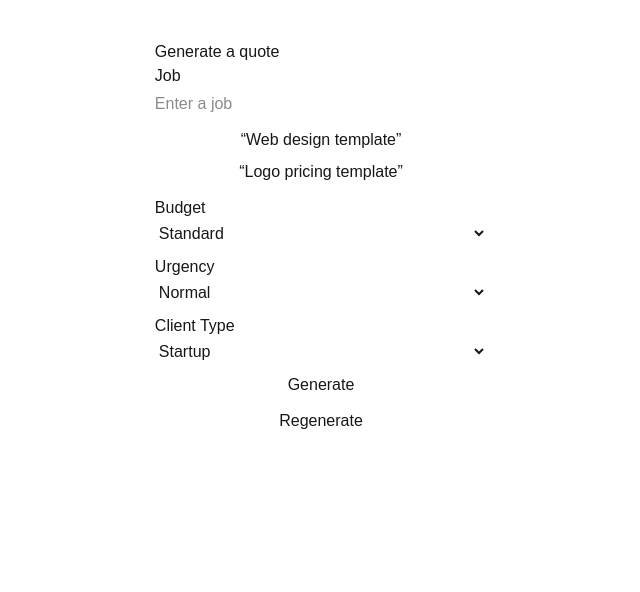
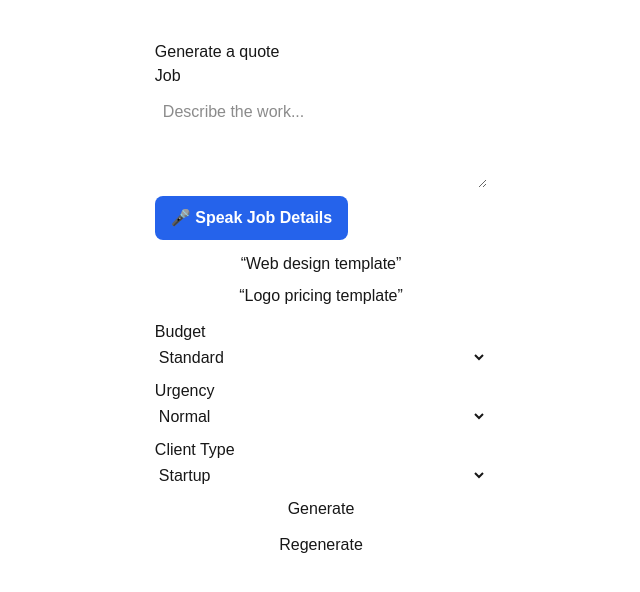
Before and after one commit to brandonrwill514/Quickpro, a Next.js app: page /quote in a window 1280 px wide. Shown: the top 592 px of the page, without its empty margins (319-959 px from the left). Built offline with nearby package versions, Linux system fonts and the light colour scheme.

Commit message:
Added voice to text AI feature

```diff
--- /dev/null
+++ b/app/api/extract-job/route.ts
@@ -0,0 +1,21 @@
+import { NextResponse } from "next/server";
+
+export async function POST(request: Request) {
+  try {
+    const body = await request.json();
+    const text = typeof body?.text === "string" ? body.text : "";
+
+    if (!text.trim()) {
+      return NextResponse.json({ ok: false, error: "No text provided" }, { status: 400 });
+    }
+
+    const summary = text
+      .replace(/\s+/g, " ")
+      .trim()
+      .slice(0, 180);
+
+    return NextResponse.json({ ok: true, summary });
+  } catch {
+    return NextResponse.json({ ok: false, error: "Failed to extract job" }, { status: 500 });
+  }
+}
--- a/app/api/generate-quote/route.ts
+++ b/app/api/generate-quote/route.ts
@@ -1,7 +1,8 @@
+import { NextResponse } from "next/server";
 import { supabase } from "@/lib/supabase";
 
 export async function GET() {
-  return Response.json({ ok: true, message: "route works" });
+  return NextResponse.json({ ok: true, message: "route works" });
 }
 
 export async function POST(request: Request) {
@@ -13,8 +14,6 @@ export async function POST(request: Request) {
 
   try {
     const quote = `Estimated project cost for ${job}: $500 - $2000 (AI mock response) | Budget: ${budget} | Urgency: ${urgency} | Client: ${clientType}`;
-
-    console.log("AI RESPONSE:", quote);
 
     try {
       await supabase.from("Quotes").insert({
@@ -28,10 +27,10 @@ export async function POST(request: Request) {
       console.error("Failed to save quote to Supabase", saveError);
     }
 
-    return Response.json({ ok: true, quote });
+    return NextResponse.json({ ok: true, quote });
   } catch (error) {
     console.error("OpenAI quote generation failed", error);
-    return Response.json(
+    return NextResponse.json(
       {
         ok: false,
         error: "Failed to generate quote with OpenAI",
--- a/app/quote/page.tsx
+++ b/app/quote/page.tsx
@@ -1,6 +1,7 @@
 "use client";
 
 import { useState } from "react";
+import VoiceInput from "@/components/VoiceInput";
 
 export default function QuotePage() {
   const [job, setJob] = useState("");
@@ -49,12 +50,19 @@ export default function QuotePage() {
       <form onSubmit={generateQuote} style={{ display: "grid", gap: 12 }}>
         <label>
           Job
-          <input
+          <textarea
             value={job}
             onChange={(event) => setJob(event.target.value)}
-            placeholder="Enter a job"
-            style={{ display: "block", width: "100%", marginTop: 4 }}
+            placeholder="Describe the work..."
+            style={{ display: "block", width: "100%", marginTop: 4, minHeight: 96, padding: 8 }}
           />
+          <div style={{ marginTop: 8 }}>
+            <VoiceInput
+              onTranscript={(text) => {
+                setJob((previous) => (previous ? `${previous} ${text}` : text));
+              }}
+            />
+          </div>
         </label>
         <div style={{ display: "flex", gap: 8, flexWrap: "wrap" }}>
           <button
--- /dev/null
+++ b/components/JobSummary.tsx
@@ -0,0 +1,16 @@
+"use client";
+
+type JobSummaryProps = {
+  summary: string;
+};
+
+export default function JobSummary({ summary }: JobSummaryProps) {
+  if (!summary) return null;
+
+  return (
+    <div style={{ marginTop: 12, padding: 12, border: "1px solid #e5e7eb", borderRadius: 8, background: "#f9fafb" }}>
+      <strong>Job summary</strong>
+      <p style={{ margin: "6px 0 0" }}>{summary}</p>
+    </div>
+  );
+}
--- /dev/null
+++ b/components/LoadingSpinner.tsx
@@ -0,0 +1,3 @@
+export default function LoadingSpinner() {
+  return <div aria-label="Loading" style={{ padding: 12 }}>Loading...</div>;
+}
--- /dev/null
+++ b/components/VoiceInput.tsx
@@ -0,0 +1,76 @@
+"use client";
+
+import { useEffect, useRef, useState } from "react";
+
+declare global {
+  interface Window {
+    SpeechRecognition?: any;
+    webkitSpeechRecognition?: any;
+  }
+}
+
+interface VoiceInputProps {
+  onTranscript: (text: string) => void;
+}
+
+export default function VoiceInput({ onTranscript }: VoiceInputProps) {
+  const [listening, setListening] = useState(false);
+  const recognitionRef = useRef<any>(null);
+
+  useEffect(() => {
+    const SpeechRecognition = window.SpeechRecognition || window.webkitSpeechRecognition;
+
+    if (!SpeechRecognition) {
+      console.warn("Speech recognition is not supported.");
+      return;
+    }
+
+    const recognition = new SpeechRecognition();
+
+    recognition.lang = "en-US";
+    recognition.continuous = false;
+    recognition.interimResults = false;
+
+    recognition.onstart = () => {
+      setListening(true);
+    };
+
+    recognition.onend = () => {
+      setListening(false);
+    };
+
+    recognition.onerror = (event: any) => {
+      console.error(event);
+      setListening(false);
+    };
+
+    recognition.onresult = (event: any) => {
+      const transcript = event.results[0][0].transcript;
+      onTranscript(transcript);
+    };
+
+    recognitionRef.current = recognition;
+  }, [onTranscript]);
+
+  const startListening = () => {
+    recognitionRef.current?.start();
+  };
+
+  return (
+    <button
+      type="button"
+      onClick={startListening}
+      style={{
+        padding: "10px 16px",
+        borderRadius: 8,
+        cursor: "pointer",
+        border: "none",
+        background: listening ? "#dc2626" : "#2563eb",
+        color: "white",
+        fontWeight: 600,
+      }}
+    >
+      {listening ? "🎙 Listening..." : "🎤 Speak Job Details"}
+    </button>
+  );
+}
--- /dev/null
+++ b/components/VoiceRecorder.tsx
@@ -0,0 +1,70 @@
+"use client";
+
+import { useEffect, useRef, useState } from "react";
+
+declare global {
+  interface Window {
+    webkitSpeechRecognition?: any;
+    SpeechRecognition?: any;
+  }
+}
+
+type VoiceRecorderProps = {
+  onTranscript: (text: string) => void;
+  onError?: (message: string) => void;
+};
+
+export default function VoiceRecorder({ onTranscript, onError }: VoiceRecorderProps) {
+  const [isListening, setIsListening] = useState(false);
+  const recognitionRef = useRef<any>(null);
+
+  useEffect(() => {
+    const SpeechRecognition = window.SpeechRecognition || window.webkitSpeechRecognition;
+
+    if (!SpeechRecognition) {
+      onError?.("Speech recognition is not supported in this browser.");
+      return;
+    }
+
+    const recognition = new SpeechRecognition();
+    recognition.lang = "en-US";
+    recognition.continuous = false;
+    recognition.interimResults = false;
+
+    recognition.onresult = (event: any) => {
+      const transcript = event?.results?.[0]?.[0]?.transcript ?? "";
+      onTranscript(transcript.trim());
+    };
+
+    recognition.onerror = () => {
+      setIsListening(false);
+      onError?.("Unable to process voice input.");
+    };
+
+    recognition.onend = () => setIsListening(false);
+    recognitionRef.current = recognition;
+  }, [onError, onTranscript]);
+
+  const start = () => {
+    if (!recognitionRef.current) return;
+    setIsListening(true);
+    recognitionRef.current.start();
+  };
+
+  return (
+    <button
+      type="button"
+      onClick={start}
+      style={{
+        padding: "10px 14px",
+        borderRadius: 8,
+        border: "1px solid #ccc",
+        background: isListening ? "#dc2626" : "#2563eb",
+        color: "white",
+        cursor: "pointer",
+      }}
+    >
+      {isListening ? "Listening..." : "🎤 Record"}
+    </button>
+  );
+}
--- /dev/null
+++ b/lib/openai.ts
@@ -0,0 +1,3 @@
+export async function getOpenAIClient() {
+  return null;
+}
--- /dev/null
+++ b/lib/prompts.ts
@@ -0,0 +1,4 @@
+export const JOB_EXTRACTION_PROMPT = `
+Extract a concise job summary from the following transcript.
+Return only one short sentence.
+`;
--- /dev/null
+++ b/types/job.ts
@@ -0,0 +1,3 @@
+export type JobSummary = {
+  summary: string;
+};
```
